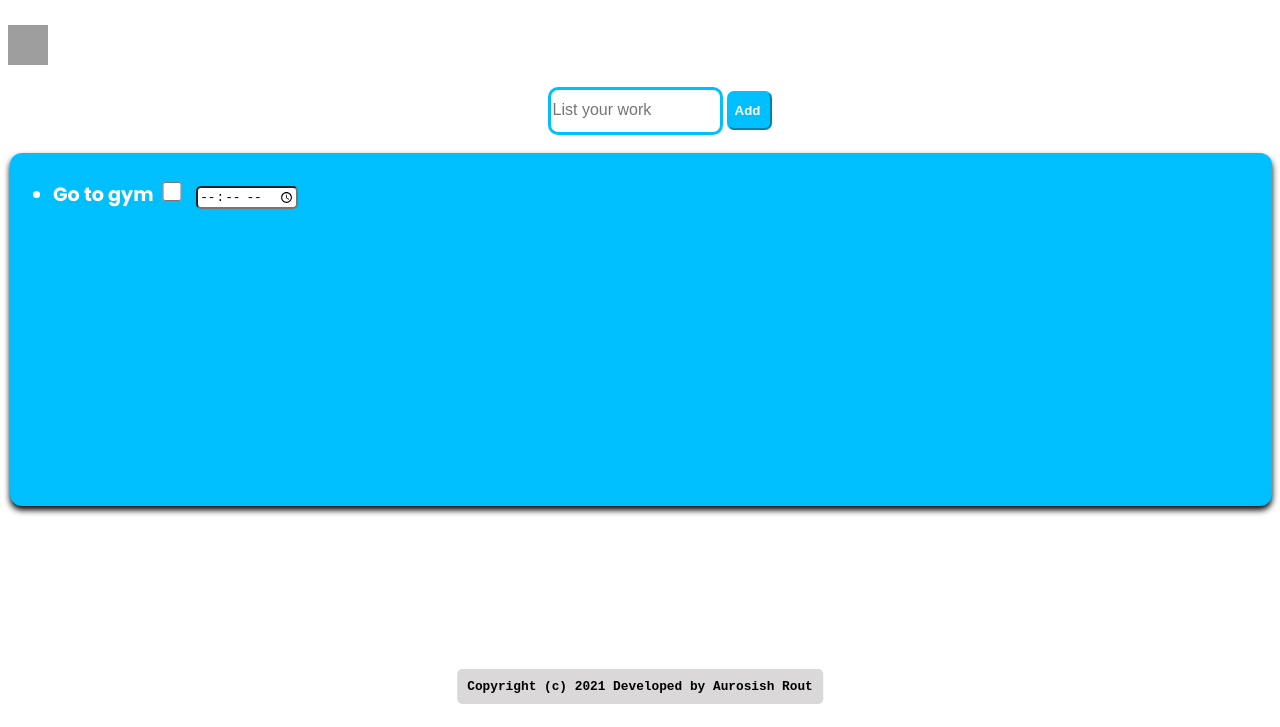
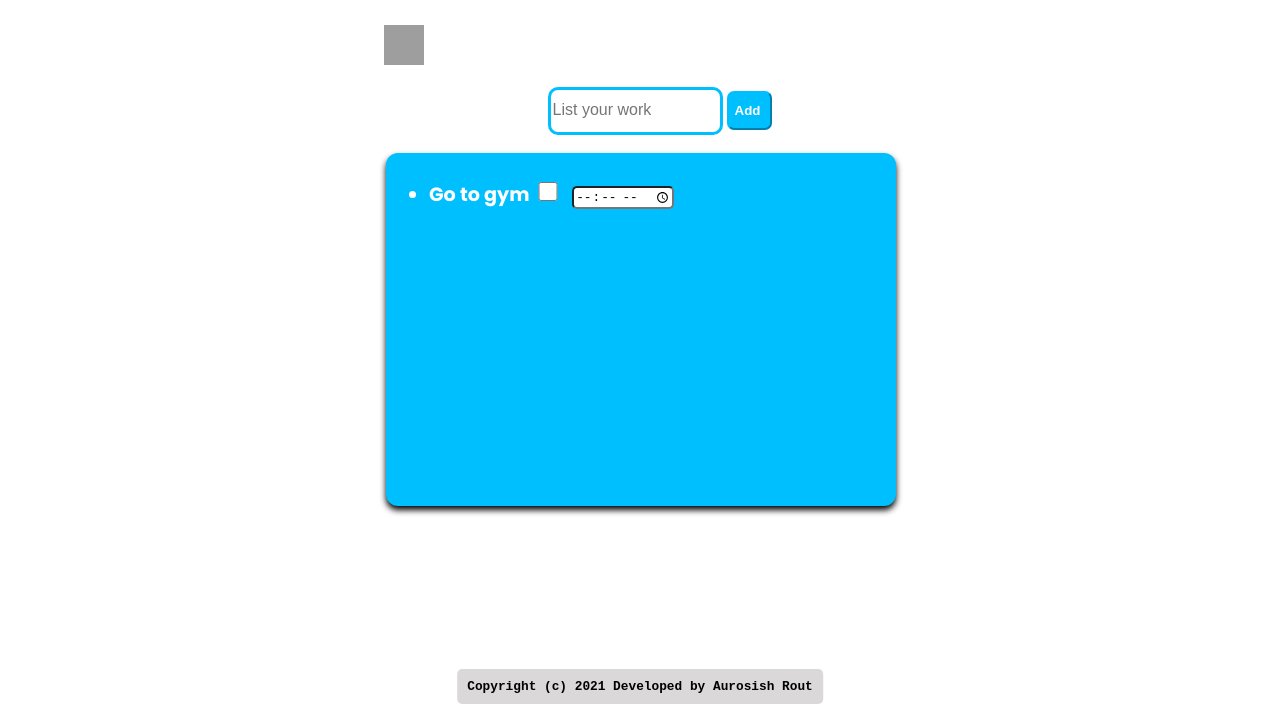
Before and after one commit to Aurosish07/To-Do-List-with-alarm, a plain HTML site: page index.html in a window 1280 px wide. Shown: the part 73-800 px from the top of the page. Drawn offline with Linux system fonts and the light colour scheme; grey boxes are pictures that could not be loaded.

Commit message:
responsive for higher devices

```diff
--- a/index.html
+++ b/index.html
@@ -147,6 +147,31 @@
             border-radius: 5px;
             /* Rounded corners */
             font-family: monospace;
+        }
+
+        @media screen and (min-width: 600px) and (max-width: 1800px) {
+           body{
+            width:80%;
+            margin:auto;
+
+           }
+
+        }
+        @media screen and (min-width: 801px) and (max-width: 1200px) {
+           body{
+            width:60%;
+            margin:auto;
+
+           }
+
+        }
+        @media screen and (min-width: 1201px) and (max-width: 1800px) {
+           body{
+            width:40%;
+            margin:auto;
+
+           }
+
         }
     </style>
 
```
